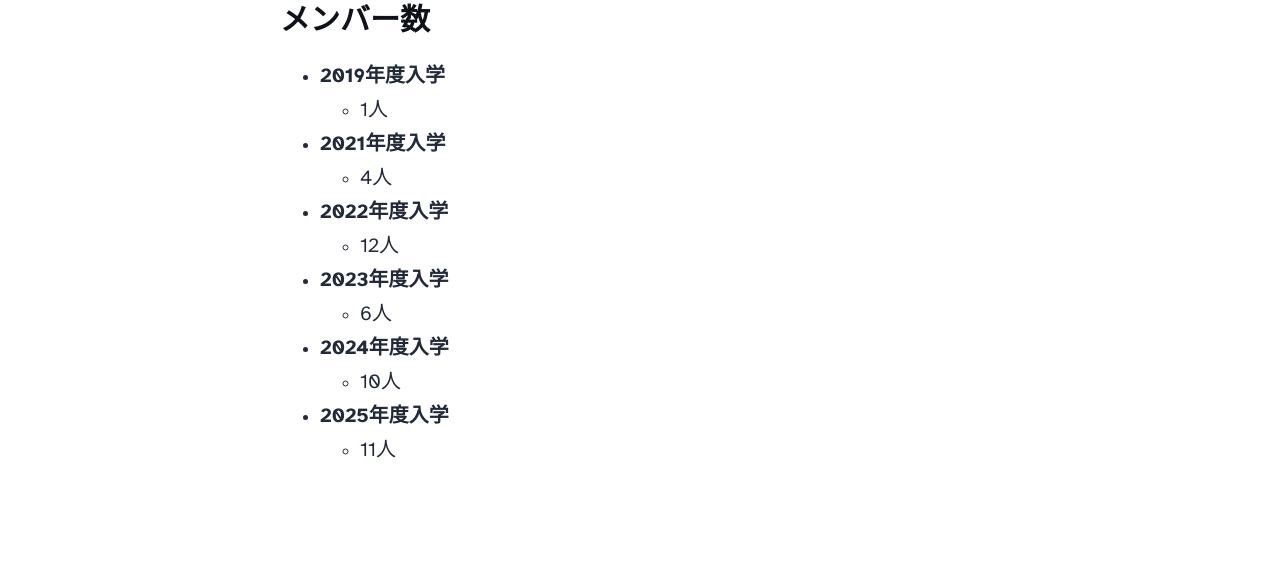
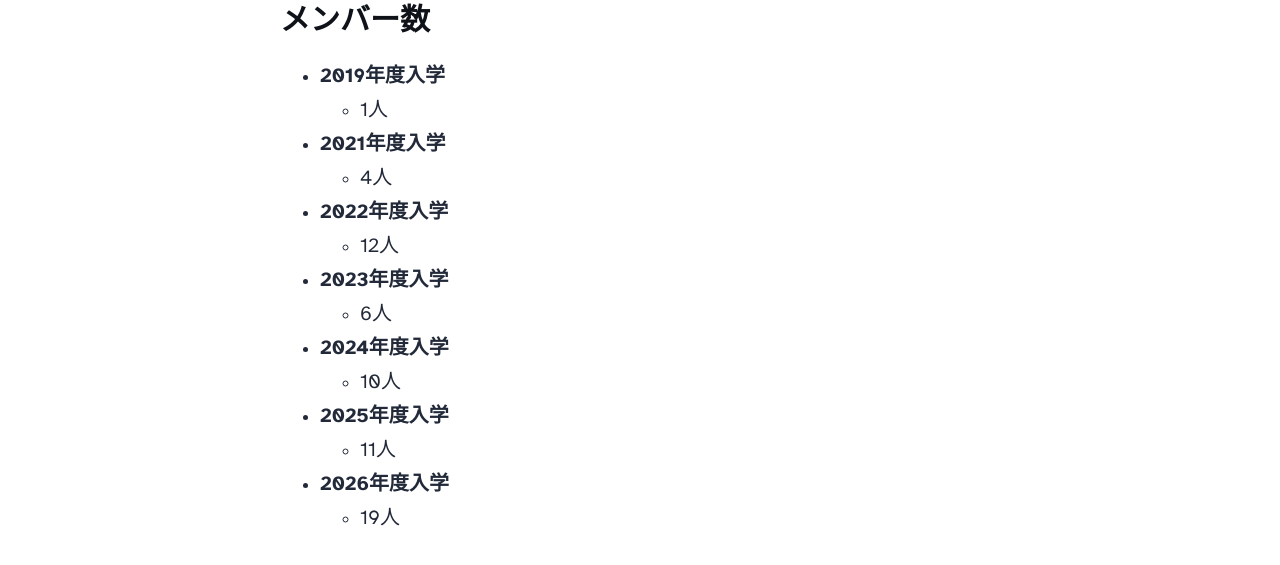
Before and after one commit to UEC-DM-Circle/uec-dm-circle.github.io, an Astro site: page /about in a window 1280 px wide. Shown: the part 2539-3104 px from the top of the page. Built offline with nearby package versions, Linux system fonts and the light colour scheme; Astro itself is replaced by a stand-in of ours.

Commit message:
2026年度入学の人数の追記

```diff
--- a/src/pages/about.astro
+++ b/src/pages/about.astro
@@ -149,5 +149,9 @@ import "../styles/about.css";
 		<ul>
 			<li>11人</li>
 		</ul>
+		<li><b>2026年度入学</b></li>
+		<ul>
+			<li>19人</li>
+		</ul>
 	</ul>
 </Layout>
```
